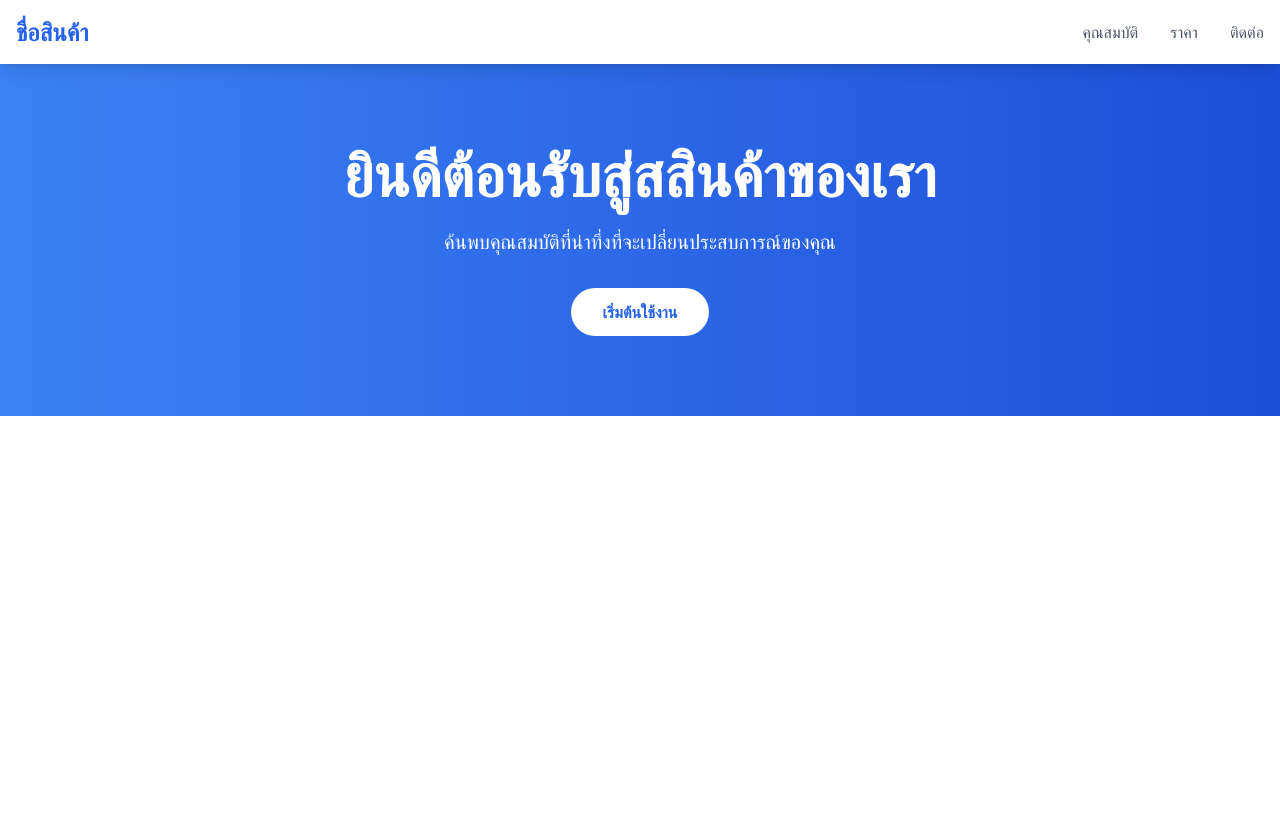
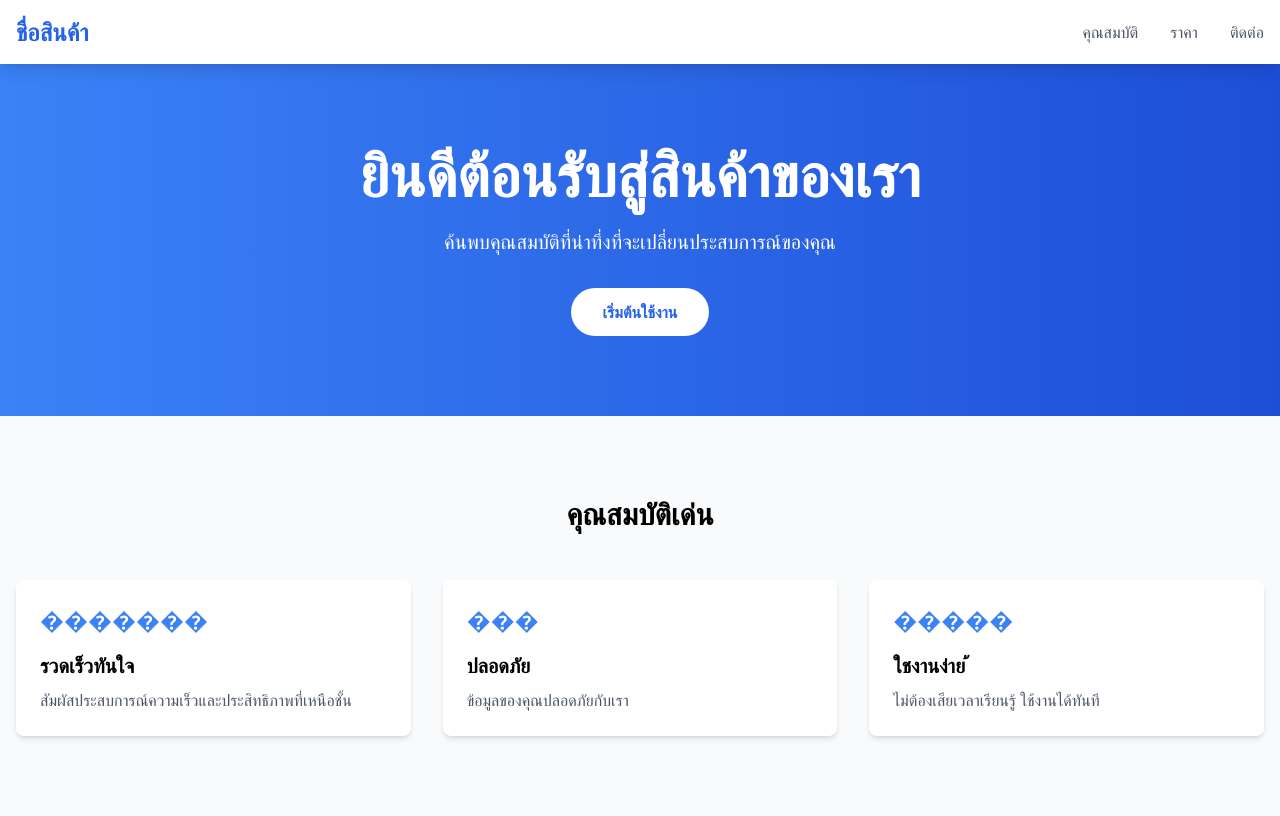
Before and after one commit to 66160117-Jaruwan/product-landing-page, a plain HTML site: page index.html in a window 1280 px wide. Drawn offline with nearby package versions, Linux system fonts and the light colour scheme.

Commit message:
เพิ่มส่วนแสดงคุณสมบัติพร้อมการ์ด

```diff
--- a/index.html
+++ b/index.html
@@ -33,7 +33,7 @@
         <div class="container mx-auto px-4">
           <div class="flex flex-col items-center text-center">
             <h1 class="text-4xl md:text-6xl font-bold mb-6">
-              ยินดีต้อนรับสู่สสินค้าของเรา
+              ยินดีต้อนรับสู่สินค้าของเรา
             </h1>
             <p class="text-xl mb-8 max-w-2xl">
               ค้นพบคุณสมบัติที่น่าทึ่งที่จะเปลี่ยนประสบการณ์ของคุณ
@@ -46,6 +46,36 @@
           </div>
         </div>
       </section>
+
+      <section id="features" class="py-20 bg-gray-50">
+        <div class="container mx-auto px-4">
+          <h2 class="text-3xl font-bold text-center mb-12">คุณสมบัติเด่น</h2>
+          <div class="grid grid-cols-1 md:grid-cols-3 gap-8">
+            <!-- คุณสมบัติที่ 1 -->
+            <div class="bg-white p-6 rounded-lg shadow-md">
+              <div class="text-blue-500 text-2xl mb-4">�������</div>
+              <h3 class="font-bold text-xl mb-2">รวดเร็วทันใจ</h3>
+              <p class="text-gray-600">
+                สัมผัสประสบการณ์ความเร็วและประสิทธิภาพที่เหนือชั้น
+              </p>
+            </div>
+            <!-- คุณสมบัติที่ 2 -->
+            <div class="bg-white p-6 rounded-lg shadow-md">
+              <div class="text-blue-500 text-2xl mb-4">���</div>
+              <h3 class="font-bold text-xl mb-2">ปลอดภัย</h3>
+              <p class="text-gray-600">ข้อมูลของคุณปลอดภัยกับเรา</p>
+            </div>
+            <!-- คุณสมบัติที่ 3 -->
+            <div class="bg-white p-6 rounded-lg shadow-md">
+              <div class="text-blue-500 text-2xl mb-4">�����</div>
+              <h3 class="font-bold text-xl mb-2">ใชงานง่าย ้</h3>
+              <p class="text-gray-600">
+                ไม่ต้องเสียเวลาเรียนรู้ ใช้งานได้ทันที
+              </p>
+            </div>
+          </div>
+        </div>
+      </section>
     </main>
 
     <footer>
```
